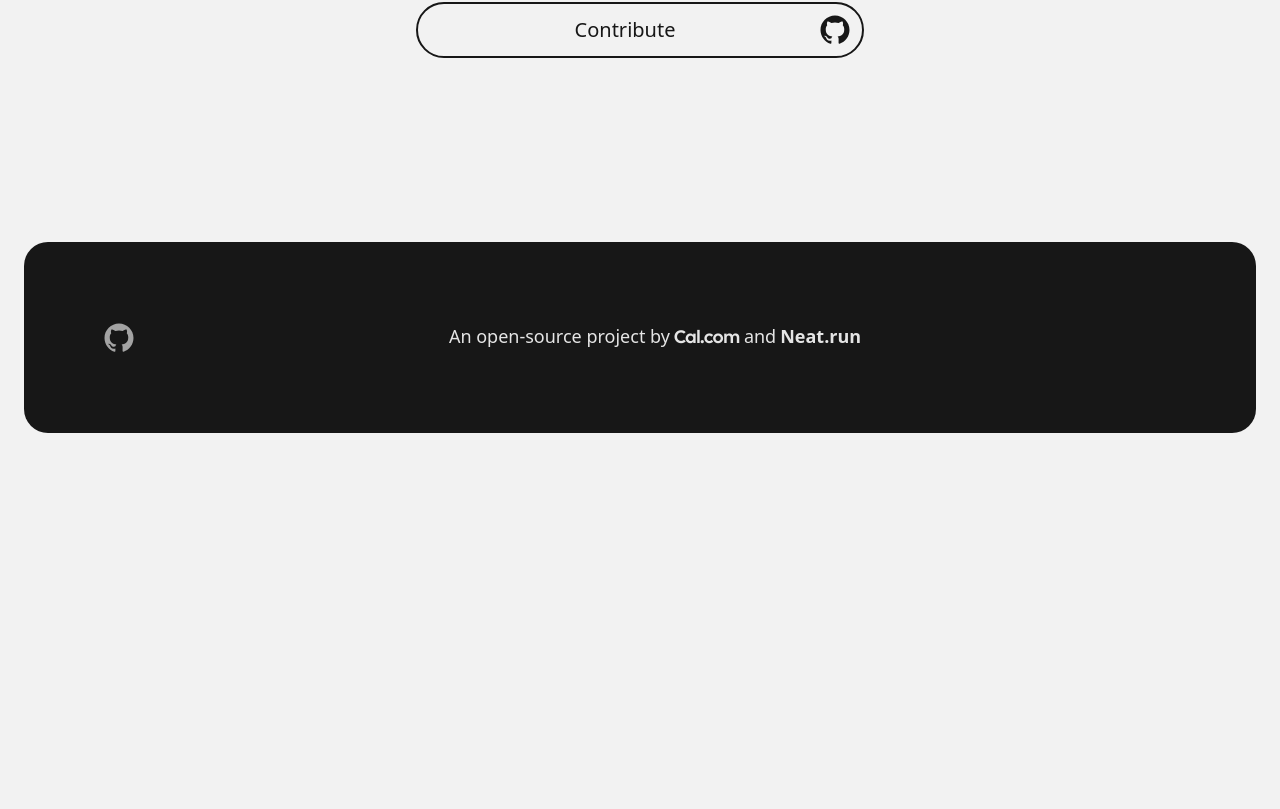
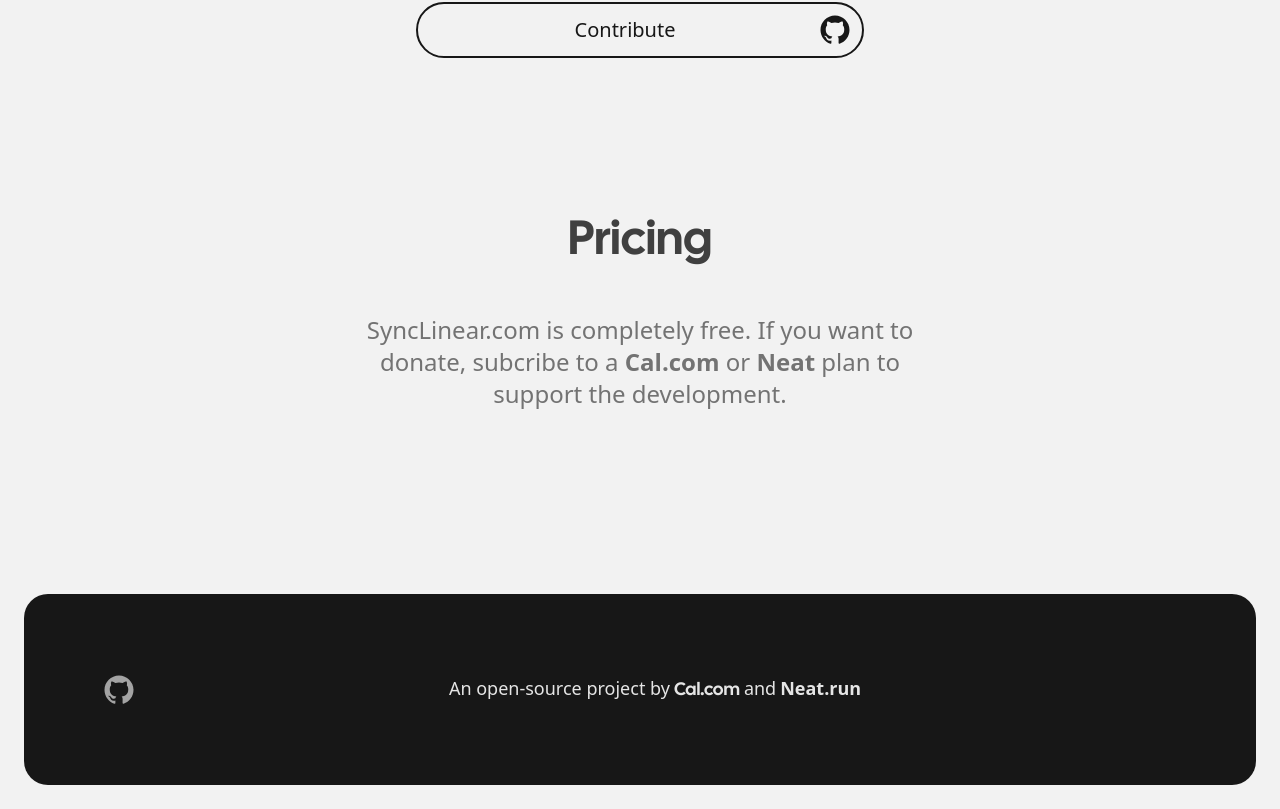
Before and after one commit to eyasudev/synclinear.com, a Next.js app: page / in a window 1280 px wide. Shown: the part 2614-3423 px from the top of the page. Before the commit the page ends 3071 px from the top, so only its background shows below. Built offline with nearby package versions, Linux system fonts and the light colour scheme.

Commit message:
Update Landing.tsx

```diff
--- a/components/Landing.tsx
+++ b/components/Landing.tsx
@@ -71,6 +71,12 @@
                     <GitHubLogo />
                 </button>
             </div>
+            <div className="space-y-12 max-w-xl text-center center">
+                <h2 className="text-center">Pricing</h2>
+                <h3>
+                    SyncLinear.com is completely free. If you want to donate, subcribe to a <a href="https://cal.com/pricing">Cal.com</a> or <a href="https://neat.run">Neat</a> plan to support the development.
+                </h3>
+            </div>
         </section>
     );
 };
```
